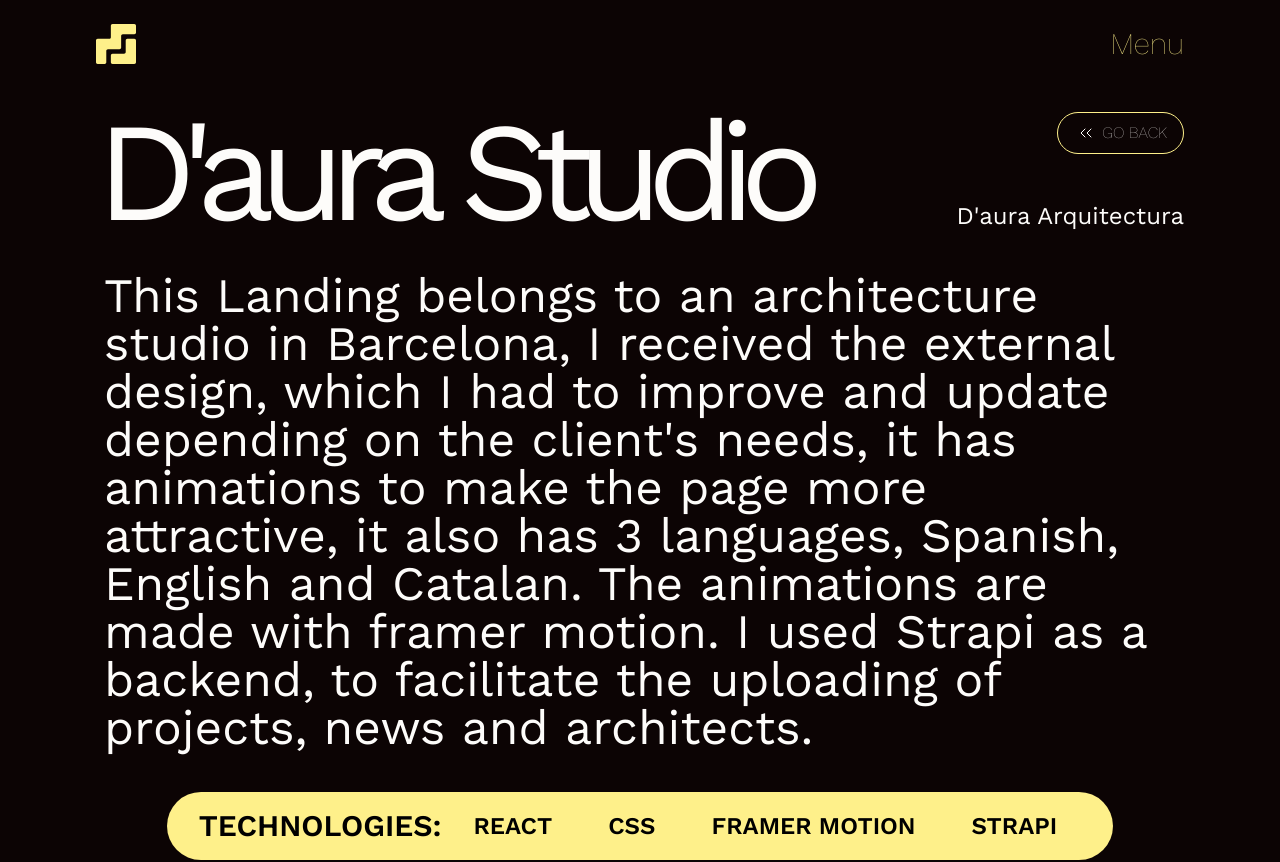
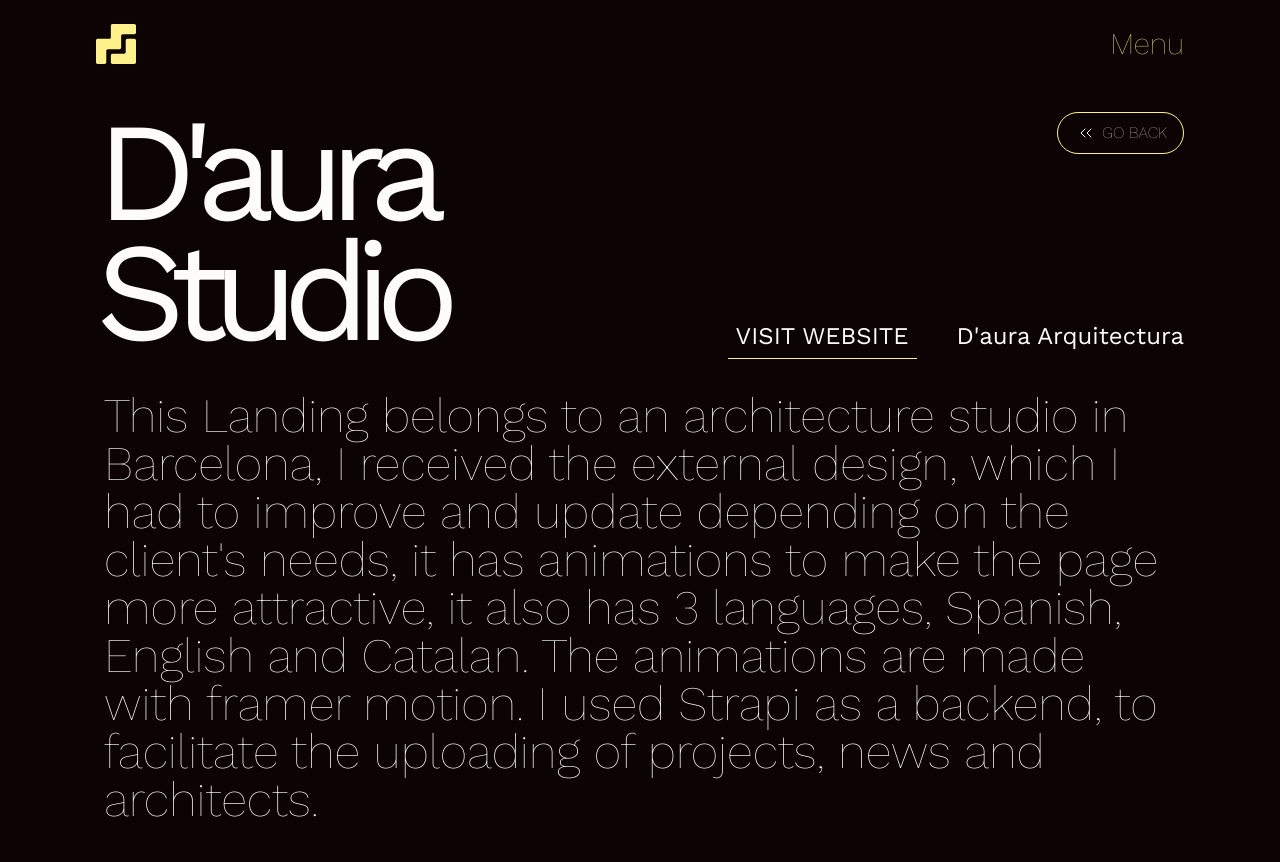
Before and after one commit to malvarez88/marianodev, a Next.js app: page /project/daura-studio in a window 1280 px wide. Shown: the top 862 px of the page. Built offline with nearby package versions, Linux system fonts and the light colour scheme.

Commit message:
fix: video

```diff
--- a/src/Types/index.ts
+++ b/src/Types/index.ts
@@ -7,4 +7,5 @@
   description?: string;
   technologies?: string[];
   video?: string;
+  website?: string;
 };
--- a/src/app/project/[slug]/page.tsx
+++ b/src/app/project/[slug]/page.tsx
@@ -51,6 +51,16 @@
           <h1 className="text-[50px] lg:text-[140px] -tracking-[4px] lg:-tracking-[16px] leading-[40px] lg:leading-[120px]">
             {project.title}
           </h1>
+          <div className="h-full items-center justify-center block mt-auto hover:scale-105">
+            <Link
+              href={project.website ? project.website : ""}
+              target="_blank"
+              rel="noreferrer"
+              className="text-2xl uppercase border-b border-yellow-200 p-2 whitespace-nowrap"
+            >
+              Visit website
+            </Link>
+          </div>
           <div className="flex flex-col justify-between">
             <Link
               href={"/#work"}
@@ -81,7 +91,7 @@
           </div>
         </div>
         <div className="mt-10 px-2">
-          <p className="text-xl md:text-5xl">{project.description}</p>
+          <p className="text-xl font-thin md:text-5xl">{project.description}</p>
         </div>
         <div className="w-full flex flex-col md:flex-row items-center justify-center">
           <ul className="my-10 bg-yellow-200 rounded-full font-semibold px-6 md:px-8 py-2 md:py-4 text-black flex items-center justify-center">
--- a/src/components/SubHero/SubHero.tsx
+++ b/src/components/SubHero/SubHero.tsx
@@ -121,13 +121,14 @@
         </div>
         <div className="ml-auto flex 2xl:-mt-34 justify-end mt-4">
           <p
-            className="text-3xl font-thin w-full md:max-w-5xl leading-[30px] text-[#FDFCFA] lg:text-4xl 2xl:ml-52 opacity-0 will-change-transform lg:text-right"
+            className="text-3xl font-thin w-full md:max-w-5xl leading-[30px] text-[#FDFCFA] lg:text-4xl 2xl:ml-52 opacity-0 will-change-transform"
             ref={aboutRef}
           >
-            I&apos;m Mariano Alvarez, a Frontend Developer and Graphic Designer
-            with passion for creating exceptional online experiencies. I blend
-            creativity with technical expertise to bring digital visions to
-            life. Committed to staying updated with the latest trends and
+            I&apos;m Mariano Alvarez, a{" "}
+            <b className="text-yellow-200">Frontend Developer</b> and Graphic
+            Designer with passion for creating exceptional online experiencies.
+            I blend creativity with technical expertise to bring digital visions
+            to life. Committed to staying updated with the latest trends and
             technologies, I thrive on tackling new challenges and pushing the
             boundaries of what&apos;s possible in the digital realm.
           </p>
--- a/src/constants/Projects.ts
+++ b/src/constants/Projects.ts
@@ -4,13 +4,14 @@
   {
     id: 1,
     slug: "dhn-desarrolldora",
-    title: "DHN Desarrolladora",
+    title: "DHN",
     company: "DHN Construcciones SRL",
     img: "/images/dhn.png",
     description:
       "In this project I had to take the dhn construcciones page to a new world, updating the design & the logo. We started talking about what direction they wanted to take, what pages they found interesting and what image they wanted to show to their potential clients. When creating the logo, I took into account the main idea, taking the combination of work and ideas as a key. So it looks like two letters, we can see the third one between them.",
     technologies: ["typescript", "nextjs", "GSAP"],
     video: "LB65ilZuUaw",
+    website: "https://dhn-desarrolladora.vercel.app",
   },
   {
     id: 2,
@@ -21,6 +22,7 @@
     description:
       "This application is designed to help freelancers find work. It is a centralized platform of several web pages, where depending on the user's specialty, the perfect jobs for their skills are shown. In my case, I served as a frontend lead, taking care of everything related to bringing the design to code.",
     technologies: ["nextjs", "tailwind", "mobx", "tremor", "flowbite"],
+    website: "https://app.hourlyrate.ai",
   },
   {
     id: 3,
@@ -32,6 +34,7 @@
       "Landig page for the HourlyRate.ai application, in this case the idea was to present the functionality and how this application could benefit the user. We show the capability and benefits of using HourlyRate. My contribution was both to the development and when designing, using the latest in design and development techniques.",
     technologies: ["nextjs", "tailwind", "framer motion"],
     video: "sZDprKmB4tM",
+    website: "https://www.hourlyrate.ai",
   },
   {
     id: 4,
@@ -43,6 +46,7 @@
       "This Landing belongs to an architecture studio in Barcelona, I received the external design, which I had to improve and update depending on the client's needs, it has animations to make the page more attractive, it also has 3 languages, Spanish, English and Catalan. The animations are made with framer motion. I used Strapi as a backend, to facilitate the uploading of projects, news and architects.",
     technologies: ["React", "CSS", "framer motion", "strapi"],
     video: "iEwoVFcLg98",
+    website: "https:///www.daurastudio.com",
   },
 ];
 
```
